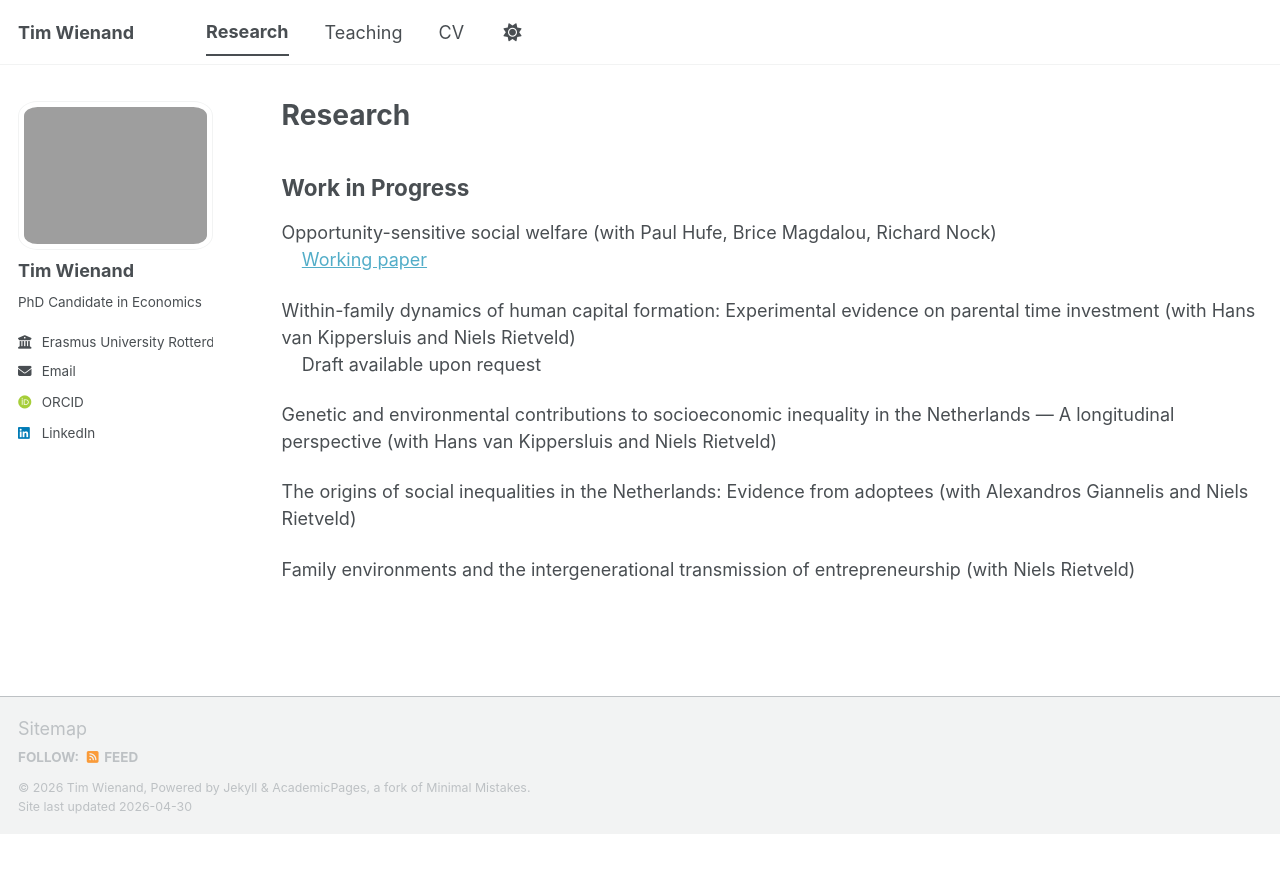
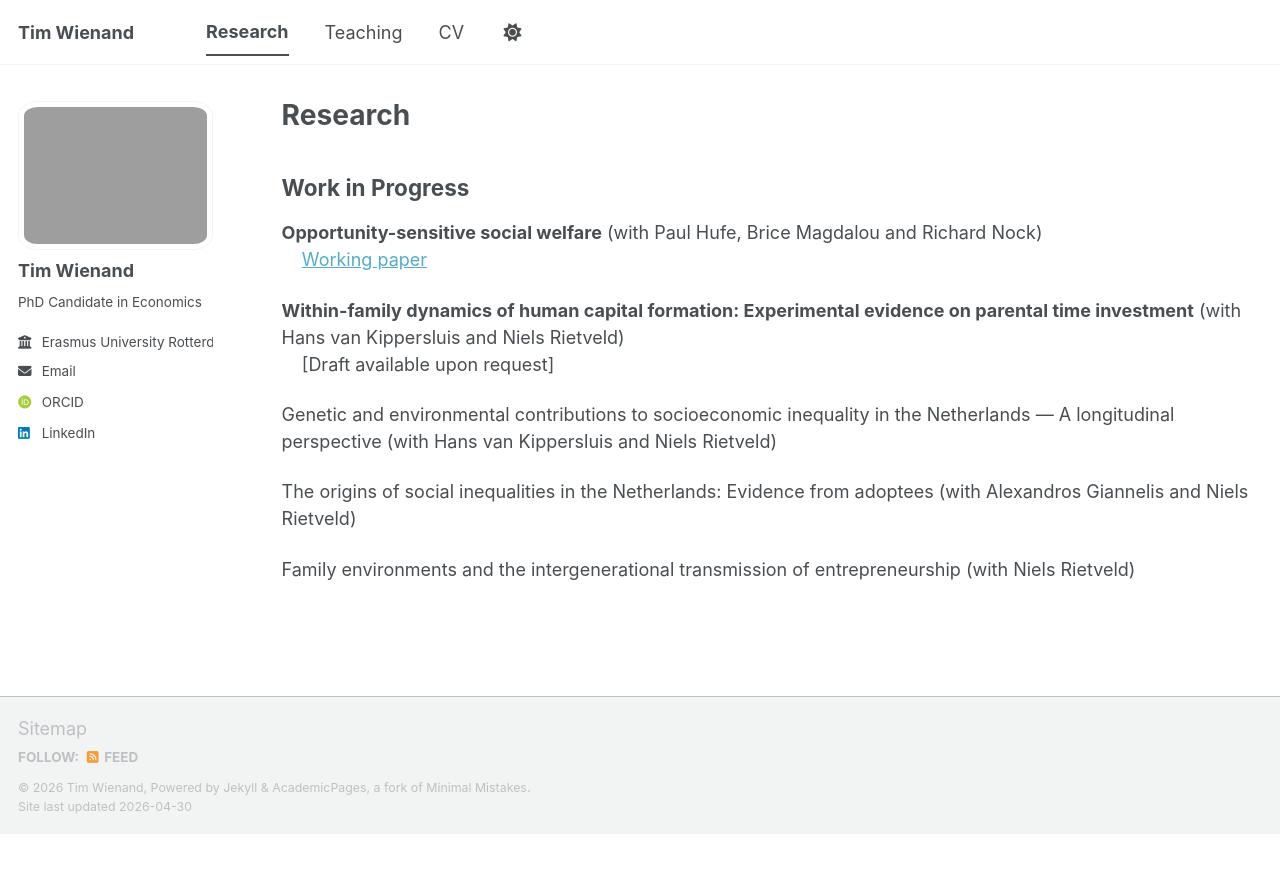
Before and after one commit to twienand/twienand.github.io, a Jekyll site: the page built from _pages/research.md, in a window 1280 px wide. Shown: the top 873 px of the page. Built offline with Jekyll 4.4.1, drawn with Linux system fonts in a browser that asks for light colours; some web fonts are replaced; a script bundle is joined from its source files by our own code; library files that are not in the unit come from our copies.

Commit message:
research page

```diff
--- a/_pages/research.md
+++ b/_pages/research.md
@@ -8,11 +8,11 @@ author_profile: true
 
 ## Work in Progress
 
-Opportunity-sensitive social welfare (with Paul Hufe, Brice Magdalou, Richard Nock)
+**Opportunity-sensitive social welfare** (with Paul Hufe, Brice Magdalou and Richard Nock)
 <br>&nbsp;&nbsp;&nbsp;&nbsp;[Working paper](https://arxiv.org/abs/2603.26853)
 
-Within-family dynamics of human capital formation: Experimental evidence on parental time investment (with Hans van Kippersluis and Niels Rietveld)
-<br>&nbsp;&nbsp;&nbsp;&nbsp;Draft available upon request
+**Within-family dynamics of human capital formation: Experimental evidence on parental time investment** (with Hans van Kippersluis and Niels Rietveld)
+<br>&nbsp;&nbsp;&nbsp;&nbsp;[Draft available upon request]
 
 Genetic and environmental contributions to socioeconomic inequality in the Netherlands — A longitudinal
 perspective (with Hans van Kippersluis and Niels Rietveld)
```
